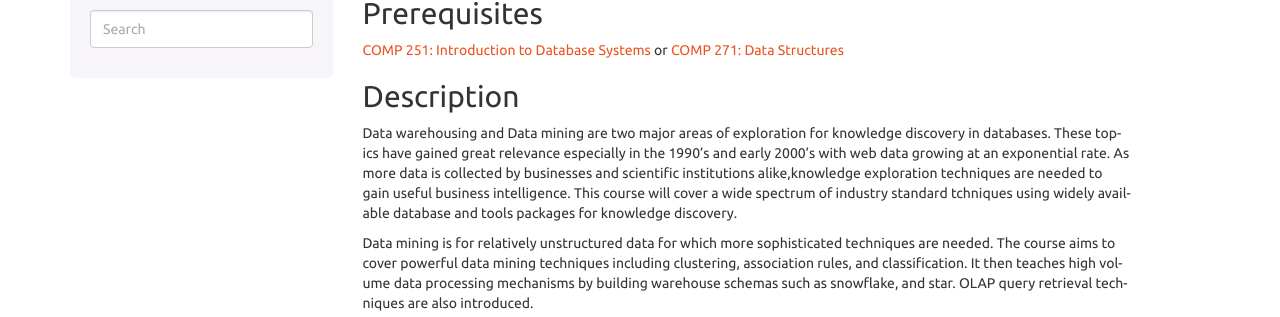
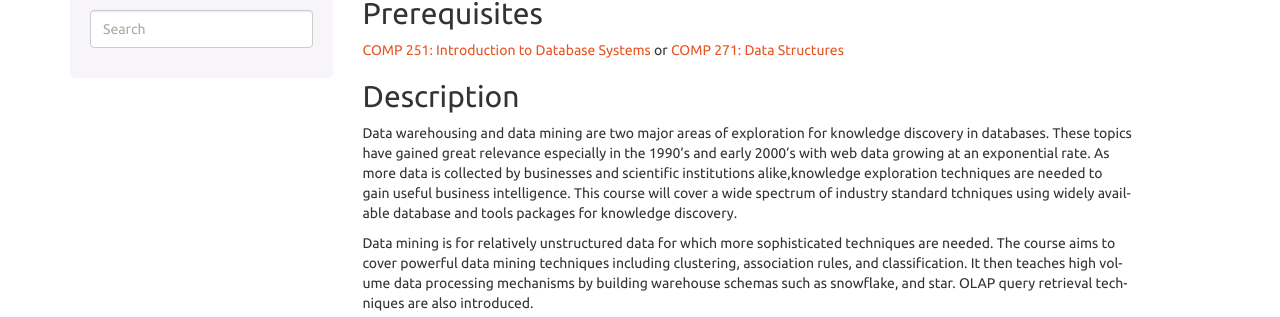
Before and after one commit to kyang5/coursedescriptions, a Sphinx documentation site: the page built from source/comp300.rst, in a window 1280 px wide and 989 px high. Shown: the part 335-652 px from the top of the window. Built offline with Sphinx 7.4.7, drawn with Linux system fonts in a browser that asks for light colours.

```diff
--- a/source/comp300.rst
+++ b/source/comp300.rst
@@ -16,7 +16,7 @@ Prerequisites
 Description
 --------------------
 
-Data warehousing and Data mining are two major areas of exploration for
+Data warehousing and data mining are two major areas of exploration for
 knowledge discovery in databases. These topics have gained great relevance
 especially in the 1990’s and early 2000’s with web data growing at an
 exponential rate. As more data is collected by businesses and scientific
```
